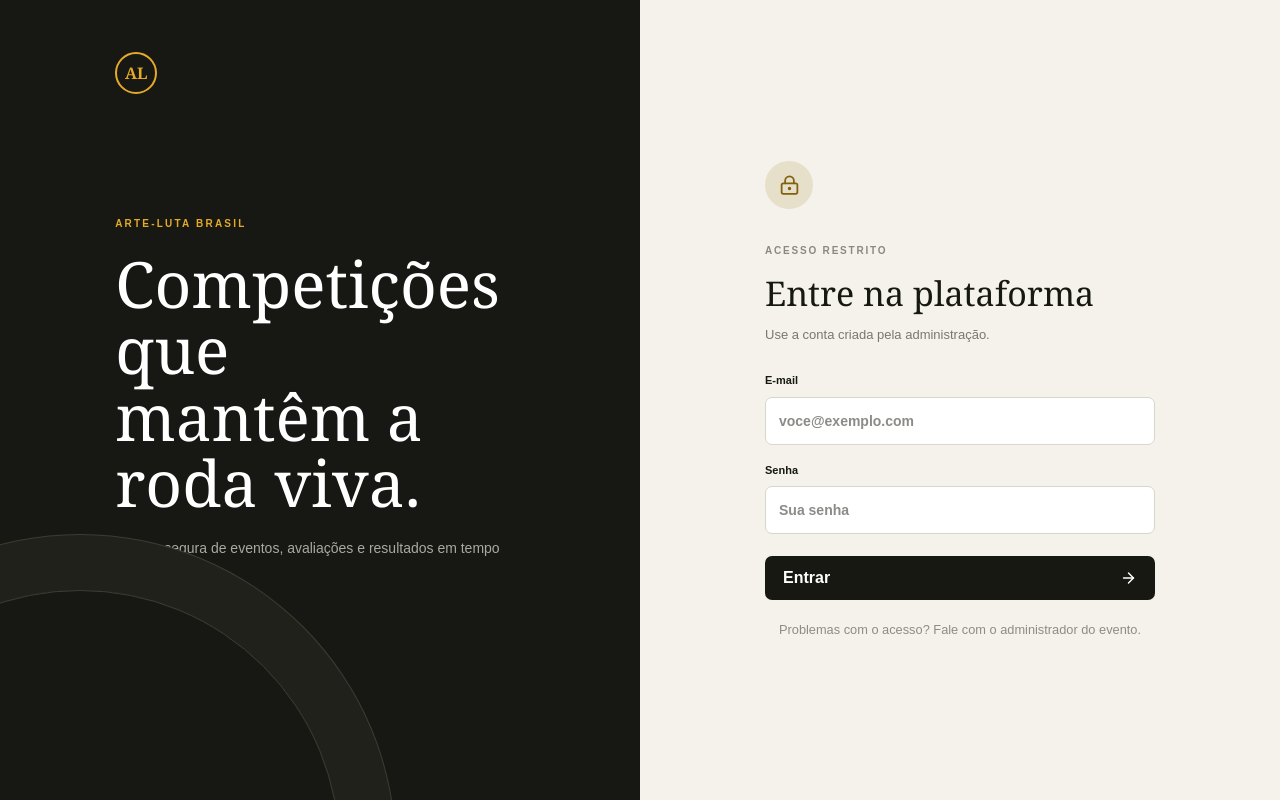
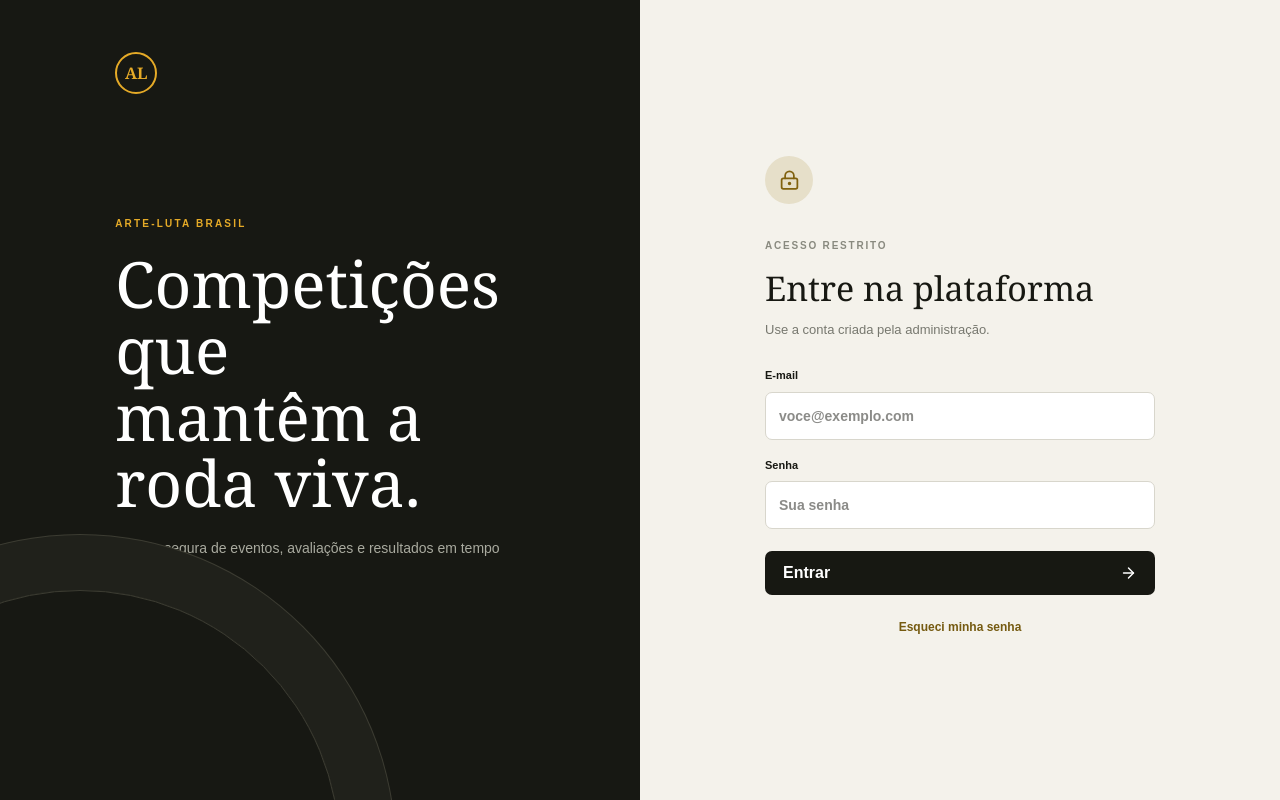
Before and after one commit to mathiescoo/arte-luta-competicoes, a Next.js app: page /entrar in a window 1280 px wide. Built offline with nearby package versions, Linux system fonts and the light colour scheme.

Commit message:
Adicionar recuperação segura de senha

```diff
--- /dev/null
+++ b/src/app/auth-extra.css
@@ -0,0 +1 @@
+.forgot-button{display:block;width:100%;border:0;background:none;color:#755a10;text-align:center;text-decoration:none;font-size:12px;font-weight:bold;margin-top:15px;cursor:pointer;padding:8px}.forgot-button:hover{text-decoration:underline}.forgot-button:disabled{opacity:.5}.login-success{background:#dcecdf;color:#28623d;border-radius:6px;padding:12px;margin-top:15px;font-size:12px;line-height:1.5}
--- a/src/app/entrar/page.tsx
+++ b/src/app/entrar/page.tsx
@@ -5,7 +5,8 @@ import { createClient } from "@/lib/supabase/client";
 import { useRouter } from "next/navigation";
 export default function LoginPage() {
   const router=useRouter();
-  const [email,setEmail]=useState(""); const [password,setPassword]=useState(""); const [error,setError]=useState(""); const [loading,setLoading]=useState(false);
-  async function signIn(event: FormEvent){ event.preventDefault(); setLoading(true); setError(""); const {error:authError}=await createClient().auth.signInWithPassword({email,password}); if(authError){setError("E-mail ou senha inválidos.");setLoading(false);return;} router.push("/painel"); router.refresh(); }
-  return <main className="login-page"><section className="login-brand"><div className="brand-mark">AL</div><span>ARTE-LUTA BRASIL</span><h1>Competições que<br/>mantêm a roda viva.</h1><p>Gestão segura de eventos, avaliações e resultados em tempo real.</p></section><section className="login-panel"><form onSubmit={signIn}><div className="login-icon"><LockKeyhole/></div><span className="eyebrow">ACESSO RESTRITO</span><h2>Entre na plataforma</h2><p>Use a conta criada pela administração.</p><label>E-mail<input type="email" required autoComplete="email" value={email} onChange={(e)=>setEmail(e.target.value)} placeholder="voce@exemplo.com"/></label><label>Senha<input type="password" required autoComplete="current-password" value={password} onChange={(e)=>setPassword(e.target.value)} placeholder="Sua senha"/></label>{error&&<div className="login-error">{error}</div>}<button className="primary" disabled={loading}>{loading?"Entrando...":"Entrar"}<ArrowRight/></button><small>Problemas com o acesso? Fale com o administrador do evento.</small></form></section></main>;
+  const [email,setEmail]=useState(""); const [password,setPassword]=useState(""); const [error,setError]=useState(""); const [message,setMessage]=useState(""); const [loading,setLoading]=useState(false); const [recovery,setRecovery]=useState(false);
+  async function signIn(event: FormEvent){ event.preventDefault(); setLoading(true); setError(""); setMessage(""); const {error:authError}=await createClient().auth.signInWithPassword({email:email.trim().toLowerCase(),password}); if(authError){const detail=authError.message.toLowerCase();setError(detail.includes("confirm")?"Seu e-mail ainda não foi confirmado no Supabase.":detail.includes("invalid")?"O Supabase recusou as credenciais. Use ‘Esqueci minha senha’ para criar uma nova.":"Não foi possível entrar agora. Tente novamente em instantes.");setLoading(false);return;} router.push("/painel"); router.refresh(); }
+  async function recover(){if(!email.trim()){setError("Informe seu e-mail antes de solicitar a recuperação.");return;}setLoading(true);setError("");const {error:resetError}=await createClient().auth.resetPasswordForEmail(email.trim().toLowerCase(),{redirectTo:`${window.location.origin}/redefinir-senha`});if(resetError)setError("Não foi possível enviar o e-mail agora. Aguarde e tente novamente.");else{setRecovery(true);setMessage("Enviamos um link de recuperação. Verifique também a caixa de spam.");}setLoading(false);}
+  return <main className="login-page"><section className="login-brand"><div className="brand-mark">AL</div><span>ARTE-LUTA BRASIL</span><h1>Competições que<br/>mantêm a roda viva.</h1><p>Gestão segura de eventos, avaliações e resultados em tempo real.</p></section><section className="login-panel"><form onSubmit={signIn}><div className="login-icon"><LockKeyhole/></div><span className="eyebrow">ACESSO RESTRITO</span><h2>{recovery?"Verifique seu e-mail":"Entre na plataforma"}</h2><p>{recovery?"Use o link recebido para definir uma senha nova.":"Use a conta criada pela administração."}</p><label>E-mail<input type="email" required autoComplete="email" value={email} onChange={(e)=>setEmail(e.target.value)} placeholder="voce@exemplo.com"/></label>{!recovery&&<label>Senha<input type="password" required autoComplete="current-password" value={password} onChange={(e)=>setPassword(e.target.value)} placeholder="Sua senha"/></label>}{error&&<div className="login-error">{error}</div>}{message&&<div className="login-success">{message}</div>}{!recovery&&<button className="primary" disabled={loading}>{loading?"Entrando...":"Entrar"}<ArrowRight/></button>}<button type="button" className="forgot-button" onClick={recover} disabled={loading}>{recovery?"Enviar o link novamente":"Esqueci minha senha"}</button>{recovery&&<button type="button" className="forgot-button" onClick={()=>{setRecovery(false);setMessage("")}}>Voltar ao login</button>}</form></section></main>;
 }
--- a/src/app/layout.tsx
+++ b/src/app/layout.tsx
@@ -3,6 +3,7 @@ import "./globals.css";
 import "./login.css";
 import "./management.css";
 import "./event-detail.css";
+import "./auth-extra.css";
 
 export const metadata: Metadata = {
   title: "Arte-Luta Brasil Competições",
```
Also changed, not shown: src/app/redefinir-senha/page.tsx (added, +7 -0 lines).
